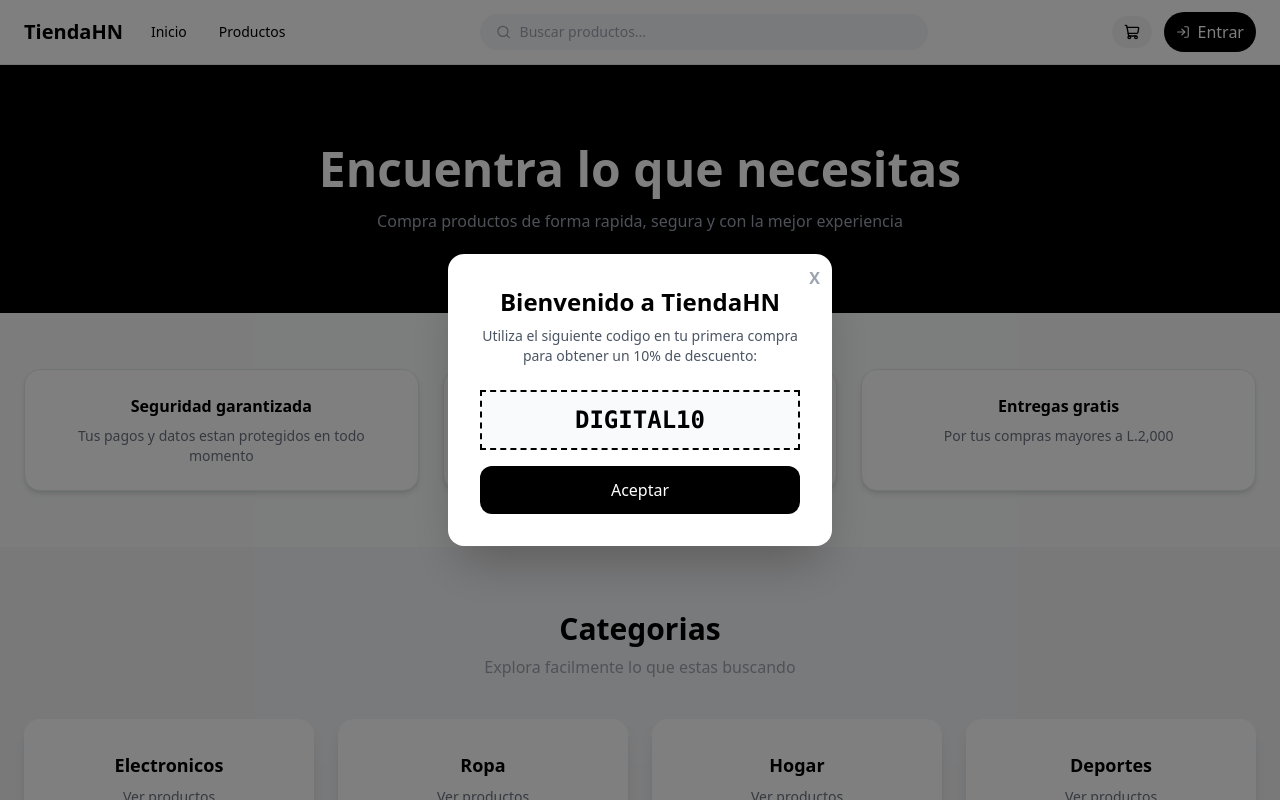
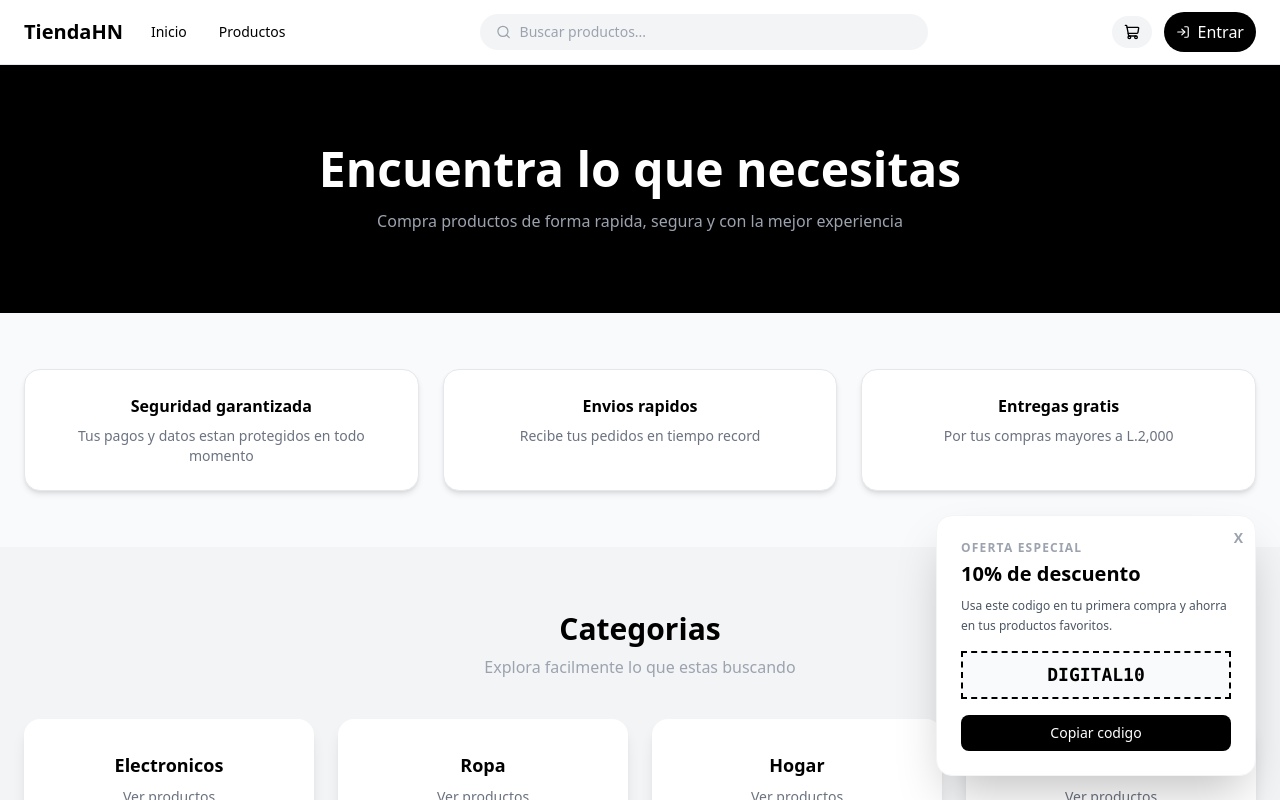
Before and after one commit to damarymejia/ProyectoEconomia2, a React (Create React App) app in the folder frontend/: page / in a window 1280 px wide. Shown: the top 800 px of the page. Built offline with nearby package versions, Linux system fonts and the light colour scheme.

Commit message:
Rename DiscountModal to DiscountToast and update UI

```diff
--- a/frontend/src/pages/Home.jsx
+++ b/frontend/src/pages/Home.jsx
@@ -11,36 +11,51 @@ const CATEGORIES = [
   { name: 'Deportes' }
 ];
 
-/* MODAL DE DESCUENTO */
-function DiscountModal() {
+/* NOTIFICACION FLOTANTE DE DESCUENTO */
+function DiscountToast() {
   const [isOpen, setIsOpen] = useState(true);
 
-  if (!isOpen) return null;
-
   return (
-    <div className="fixed inset-0 z-50 flex items-center justify-center bg-black bg-opacity-50 p-4">
-      <div className="bg-white p-8 rounded-2xl shadow-2xl max-w-sm text-center relative">
+    <AnimatePresence>
+      {isOpen && (
+        <motion.div
+          initial={{ opacity: 0, x: 100 }}
+          animate={{ opacity: 1, x: 0 }}
+          exit={{ opacity: 0, x: 100 }}
+          className="fixed bottom-6 right-6 z-50 w-80 bg-white shadow-2xl rounded-2xl border border-gray-100 overflow-hidden"
+        >
+          <div className="p-6 relative">
             <button
               onClick={() => setIsOpen(false)}
-          className="absolute top-3 right-3 text-gray-400 hover:text-black font-bold"
+              className="absolute top-3 right-3 text-gray-400 hover:text-black font-bold text-sm"
             >
               X
             </button>
-        <h2 className="text-2xl font-bold mb-2">Bienvenido a TiendaHN</h2>
-        <p className="text-gray-600 mb-6 text-sm">
-          Utiliza el siguiente codigo en tu primera compra para obtener un 10% de descuento:
+
+            <p className="text-xs font-bold text-gray-400 uppercase tracking-widest mb-1">
+              Oferta especial
             </p>
-        <div className="border-2 border-dashed border-black p-3 mb-4 font-mono font-bold text-2xl bg-gray-50">
+            <h2 className="text-xl font-bold mb-2 text-black">
+              10% de descuento
+            </h2>
+            <p className="text-gray-600 mb-4 text-xs leading-relaxed">
+              Usa este codigo en tu primera compra y ahorra en tus productos favoritos.
+            </p>
+
+            <div className="bg-gray-50 border-2 border-dashed border-black py-2 px-4 mb-4 text-center font-mono font-bold text-lg">
               DIGITAL10
             </div>
+
             <button
               onClick={() => setIsOpen(false)}
-          className="w-full bg-black text-white py-3 rounded-xl font-medium"
+              className="w-full bg-black text-white py-2 rounded-lg text-sm font-medium hover:bg-gray-800 transition-colors"
             >
-          Aceptar
+              Copiar codigo
             </button>
           </div>
-    </div>
+        </motion.div>
+      )}
+    </AnimatePresence>
   );
 }
 
@@ -248,9 +263,9 @@ export default function Home() {
   const featured = useMemo(() => PRODUCTS.slice(0, 8), []);
 
   return (
-    <main className="bg-gray-50 relative">
-      {/* Componente de la ventana emergente */}
-      <DiscountModal />
+    <main className="bg-gray-50 relative min-h-screen">
+      {/* Tarjeta de descuento flotante al lado derecho */}
+      <DiscountToast />
 
       <Hero />
       <Features />
```
Lines whose indentation alone changed are shown as unchanged.
